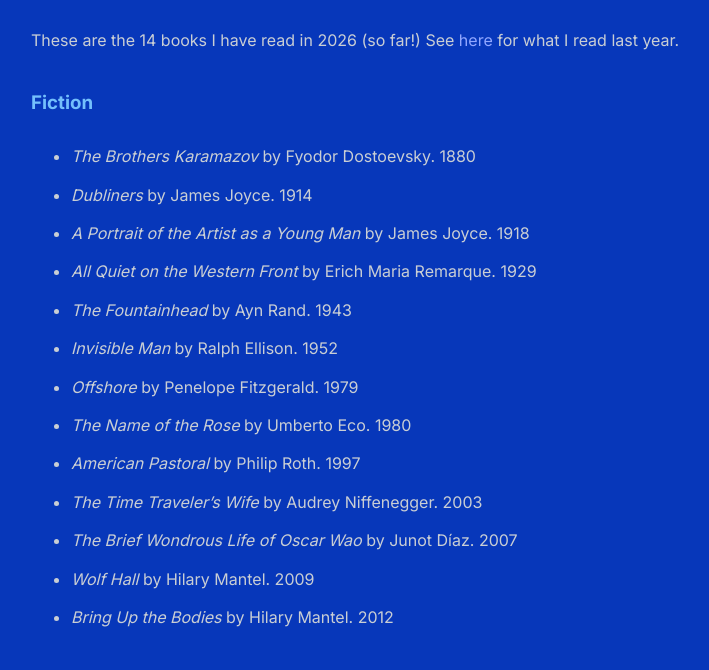
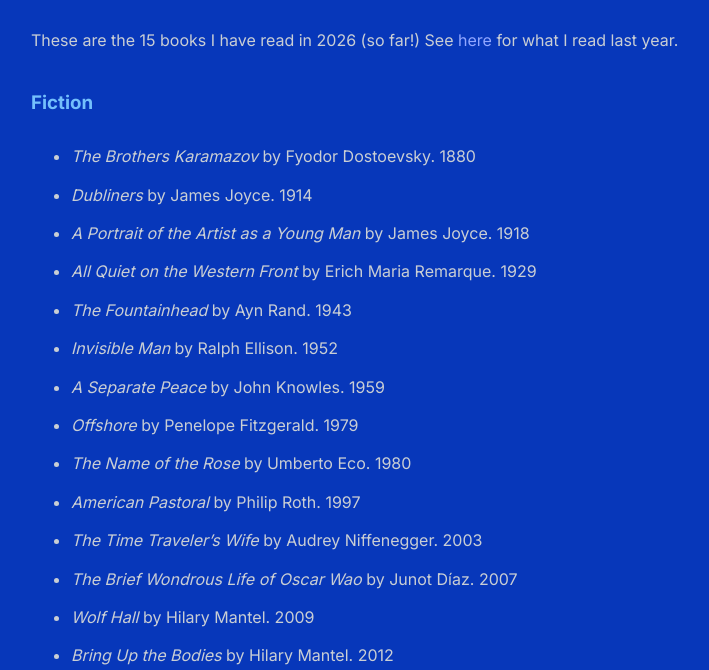
Before and after one commit to shihankanungo/shihankanungo.github.io, a Jekyll site: the page built from books.md, in a window 1280 px wide and 900 px high, scrolled down 550 px, cut to the strip 230-900 px from the top of the window. Shown: the whole strip, without its empty margins (249-958 px from the left). Built offline with Jekyll 4.4.1, drawn with Linux system fonts in a browser that asks for light colours.

Commit message:
Update books.md

```diff
--- a/books.md
+++ b/books.md
@@ -8,7 +8,7 @@
 ![ch-reading](images/ch1.png)
 
 <br>
-These are the 14 books I have read in 2026 (so far!) See [here](https://shihankanungo.github.io/wrapped-2025#books) for what I read last year. <br>
+These are the 15 books I have read in 2026 (so far!) See [here](https://shihankanungo.github.io/wrapped-2025#books) for what I read last year. <br>
 
 ### Fiction
 - *The Brothers Karamazov* by Fyodor Dostoevsky. 1880
@@ -17,6 +17,7 @@
 - *All Quiet on the Western Front* by Erich Maria Remarque. 1929
 - *The Fountainhead* by Ayn Rand. 1943
 - *Invisible Man* by Ralph Ellison. 1952
+- *A Separate Peace* by John Knowles. 1959
 - *Offshore* by Penelope Fitzgerald. 1979
 - *The Name of the Rose* by Umberto Eco. 1980
 - *American Pastoral* by Philip Roth. 1997
```
